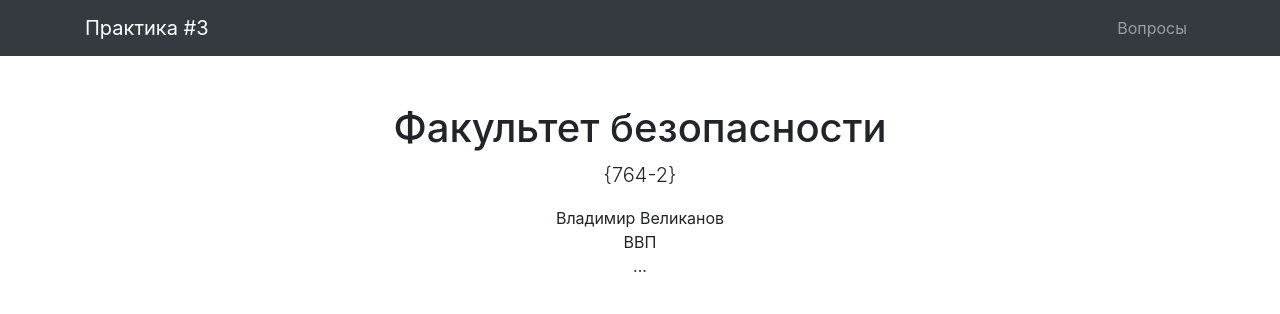
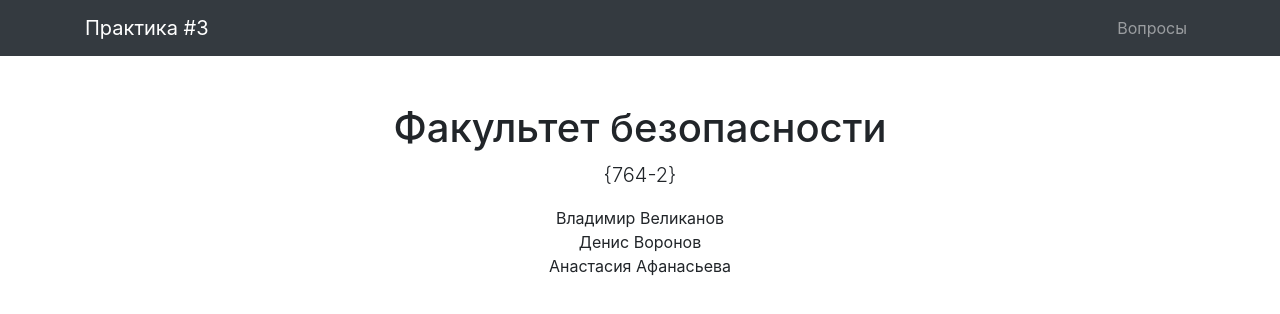
Before and after one commit to Velikanov13/Velikanov13.github.io, a plain HTML site: page index.html in a window 1280 px wide. Drawn offline with nearby package versions, Linux system fonts and the light colour scheme.

Commit message:
Update index.html

```diff
--- a/index.html
+++ b/index.html
@@ -55,8 +55,8 @@
         <p class="lead">{764-2}</p>
         <ul class="list-unstyled">
           <li>Владимир Великанов</li>
-          <li>ВBП</li>
-          <li>...</li>
+          <li>Денис Воронов</li>
+          <li>Анастасия Афанасьева</li>
         </ul>
       </div>
     </div>
```
